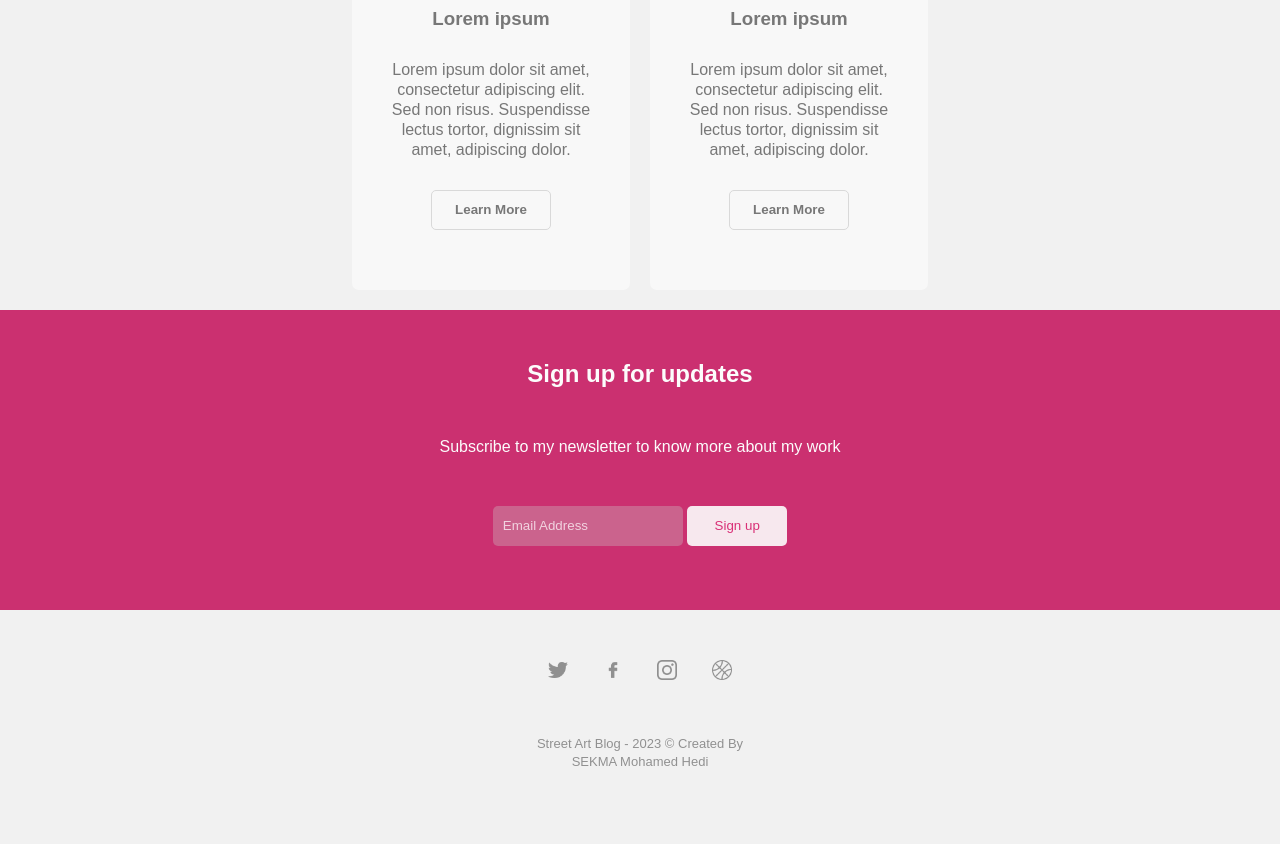
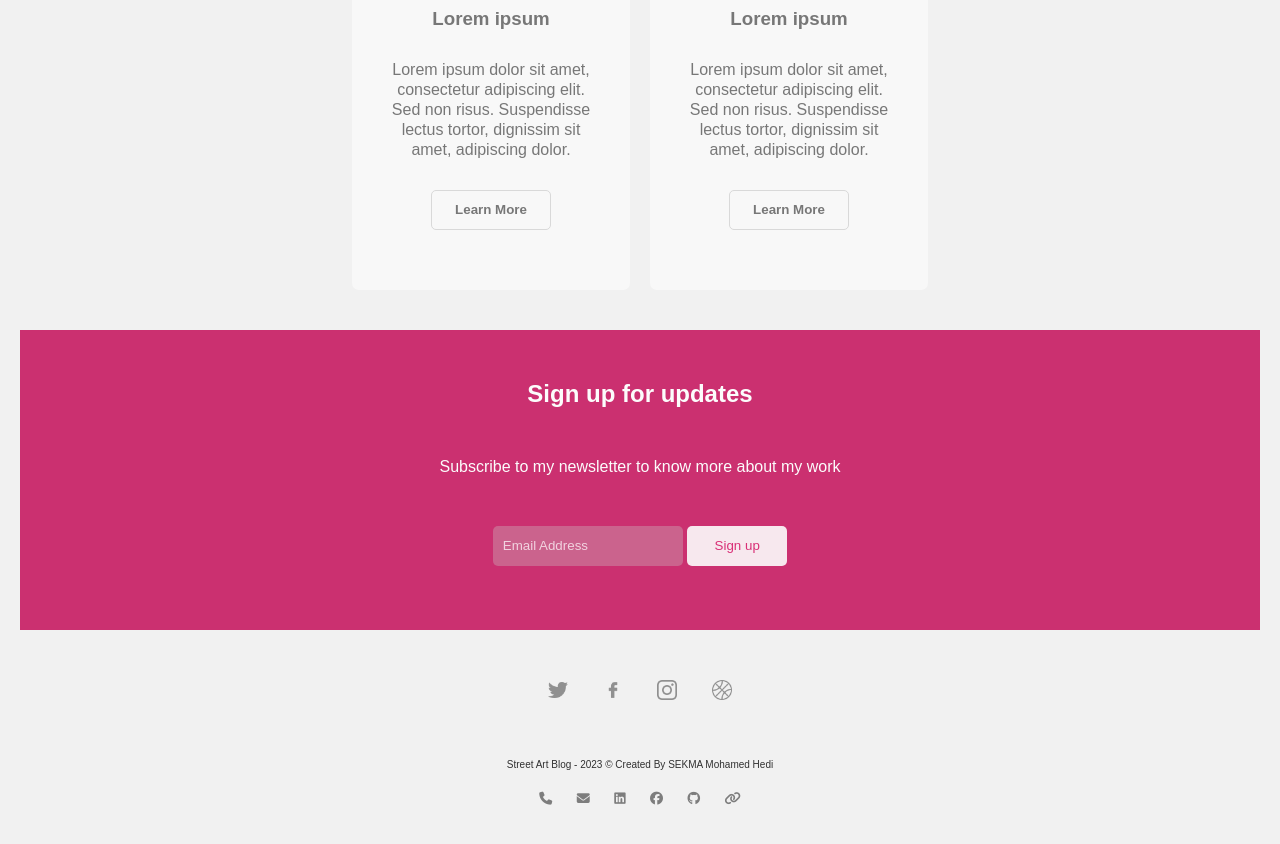
Before and after one commit to Sekma/street-art, a plain HTML site: page index.html in a window 1280 px wide. Shown: the part 1209-2053 px from the top of the page. Before the commit the page ends 2019 px from the top, so only its background shows below. Drawn offline with Linux system fonts and the light colour scheme.

Commit message:
vérification

```diff
--- a/css/style.css
+++ b/css/style.css
@@ -163,6 +163,7 @@ main{
     footer{
         margin-top: auto;
         text-align: center;
+        padding: 20px;
         opacity: 0.8;
     }
     .footerPart1{
@@ -203,9 +204,16 @@ main{
         margin: 50px 15px;
         opacity: 0.5;
     }
+
+
     footer span{
-        opacity: 0.5;
+        font-size: x-small;
+    }
+    footer .createur a i{
+        color: #000000;
         font-size: small;
+        margin: 20px 10px;
+        opacity: 0.6;
     }
 
 /* pour tablette */
--- a/index.html
+++ b/index.html
@@ -8,7 +8,7 @@
         <meta name="keywords" content="street design, street art, professional, artiste">
         <meta name="description" content="street art blog">
         <meta name="author" content="Sekma">
-        <link rel="icon" href="img/logo.ico">
+        <link rel="icon" href="img/logo.ico"> <link rel="stylesheet" href="https://cdnjs.cloudflare.com/ajax/libs/font-awesome/6.5.2/css/all.min.css">
         <link rel="stylesheet" href="css/style.css">
     </head>
     <body>
@@ -99,7 +99,15 @@
                     <img src="img/instagram.png" alt="instagram">
                     <img src="img/ball.png" alt="ball">
                 </div>
-                <span>Street Art Blog - 2023 &copy; Created By<br>SEKMA Mohamed Hedi</span>
+                <span>Street Art Blog - 2023 &copy; Created By SEKMA Mohamed Hedi</span>
+                <div class="createur">
+                    <a href="tel:+21621002629" target="_blank"><i class="fa-solid fa-phone"></i></a>
+                    <a href="mailto:sekma.mohamed.hedi@gmail.com" target="_blank"><i class="fa-solid fa-envelope"></i></a>
+                    <a href="https://www.linkedin.com/in/mohamed-hedi-sekma-b4baab26b" target="_blank"><i class="fa-brands fa-linkedin"></i></a>
+                    <a href="https://www.facebook.com/sekma.med.hedi" target="_blank"><i class="fa-brands fa-facebook"></i></a>
+                    <a href="https://github.com/Sekma" target="_blank"><i class="fa-brands fa-github"></i></a>
+                    <a href="https://mohamed-hedi-sekma.netlify.app/" target="_blank"><i class="fa-solid fa-link"></i><span></a>
+                </div>
             </div>
         </footer>
     </body>
```
